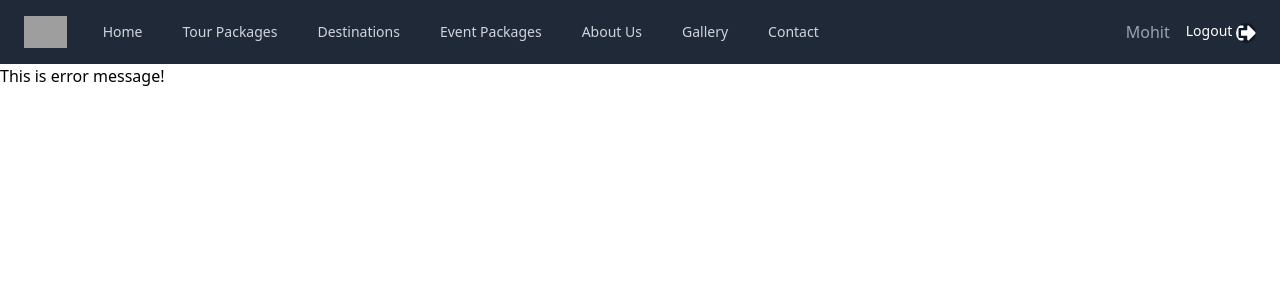
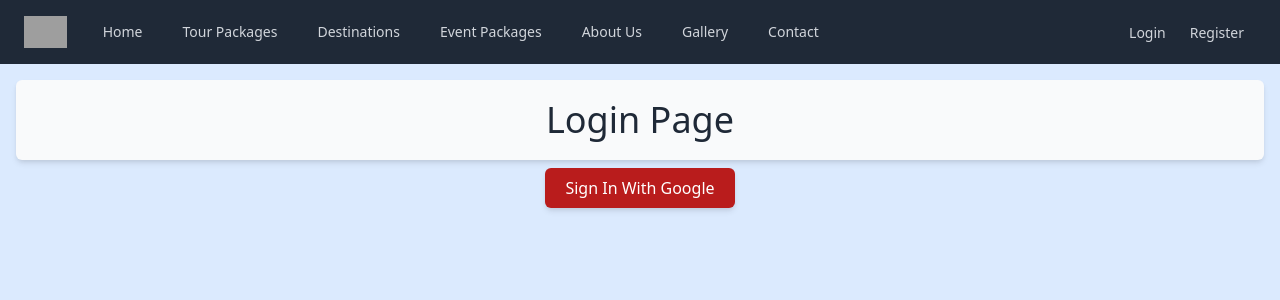
Before and after one commit to Mostakimul/node-tour-react, a React (Create React App) app: page /login in a window 1280 px wide. Shown: the top 300 px of the page. Built offline with nearby package versions, Linux system fonts and the light colour scheme; no server answers; grey boxes are pictures that could not be loaded.

Commit message:
google sign in completed with auth context

```diff
--- a/src/App.js
+++ b/src/App.js
@@ -1,5 +1,6 @@
 import { BrowserRouter as Router, Route, Switch } from 'react-router-dom';
 import TheNavbar from './components/common/TheNavbar';
+import AuthProvider from './context/AuthProvider';
 import About from './pages/About';
 import AllDestination from './pages/AllDestination';
 import AllTourPackages from './pages/AllTourPackages';
@@ -8,9 +9,13 @@ import Error from './pages/Error';
 import EventPackage from './pages/EventPackage';
 import Gallery from './pages/Gallery';
 import Home from './pages/Home';
+import Login from './pages/Login';
+import Register from './pages/Register';
+import PrivateRoute from './PrivateRoute/PrivateRoute';
 
 function App() {
   return (
+    <AuthProvider>
       <Router>
         <div className="bg-gray-800">
           <div className="container">
@@ -33,11 +38,17 @@ function App() {
           <Route path="/about-us">
             <About />
           </Route>
-        <Route path="/gallery">
+          <PrivateRoute path="/gallery">
             <Gallery />
-        </Route>
+          </PrivateRoute>
           <Route path="/contact-us">
             <Contact />
+          </Route>
+          <Route path="/login">
+            <Login />
+          </Route>
+          <Route path="/register">
+            <Register />
           </Route>
           <Route exact path="/">
             <Home />
@@ -47,6 +58,7 @@ function App() {
           </Route>
         </Switch>
       </Router>
+    </AuthProvider>
   );
 }
 
--- /dev/null
+++ b/src/PrivateRoute/PrivateRoute.js
@@ -0,0 +1,28 @@
+import React from 'react';
+import Loader from 'react-loader-spinner';
+import 'react-loader-spinner/dist/loader/css/react-spinner-loader.css';
+import { Redirect, Route } from 'react-router';
+import useAuth from '../hooks/useAuth';
+
+const PrivateRoute = ({ children, ...rest }) => {
+  const { user, isLoading } = useAuth();
+  if (isLoading) {
+    return <Loader type="ThreeDots" color="#00BFFF" height={80} width={80} />;
+  }
+  return (
+    <Route
+      {...rest}
+      render={({ location }) =>
+        user.email ? (
+          children
+        ) : (
+          <Redirect
+            to={{ pathname: '/login', state: { from: location } }}
+          ></Redirect>
+        )
+      }
+    ></Route>
+  );
+};
+
+export default PrivateRoute;
--- a/src/components/common/TheNavbar.js
+++ b/src/components/common/TheNavbar.js
@@ -1,11 +1,12 @@
 import { Disclosure } from '@headlessui/react';
 import { React } from 'react';
 import { FaSignOutAlt } from 'react-icons/fa';
-// import { BellIcon, MenuIcon, XIcon } from '@heroicons/react/outline'
 import { HiMenu, HiX } from 'react-icons/hi';
 import { Link } from 'react-router-dom';
+import useAuth from '../../hooks/useAuth';
 
 const TheNavbar = () => {
+  const { user, logOut } = useAuth();
   return (
     <Disclosure as="nav">
       {({ open }) => (
@@ -88,13 +89,18 @@ const TheNavbar = () => {
                 </div>
               </div>
               <div className="absolute inset-y-0 right-0 block sm:flex items-center pr-2 sm:static sm:inset-auto sm:ml-6 sm:pr-0">
+                {user?.email ? (
+                  <>
                     <div className="bg-gray-800 p-1 rounded-full text-gray-400 text-center hover:text-white">
                       Mohit
                     </div>
                     <div className="ml-3 relative">
                       <div>
                         <div className="bg-gray-800 flex text-sm rounded-full focus:outline-none focus:ring-2 focus:ring-offset-2 focus:ring-offset-gray-800 focus:ring-white">
-                      <button className="text-white font-medium">
+                          <button
+                            onClick={logOut}
+                            className="text-white font-medium"
+                          >
                             Logout{' '}
                             <FaSignOutAlt
                               className="inline-block w-5 h-5 text-white
@@ -104,6 +110,23 @@ const TheNavbar = () => {
                         </div>
                       </div>
                     </div>
+                  </>
+                ) : (
+                  <div className="relative text-center">
+                    <Link
+                      to="/login"
+                      className="px-3 py-2 rounded-md text-sm font-medium text-gray-300 hover:bg-gray-700 hover:text-white"
+                    >
+                      Login
+                    </Link>
+                    <Link
+                      to="/register"
+                      className="px-3 py-2 rounded-md text-sm font-medium text-gray-300 hover:bg-gray-700 hover:text-white"
+                    >
+                      Register
+                    </Link>
+                  </div>
+                )}
               </div>
             </div>
           </div>
--- /dev/null
+++ b/src/context/AuthProvider.js
@@ -0,0 +1,12 @@
+import React, { createContext } from 'react';
+import useFirebase from '../hooks/useFirebase';
+export const authContext = createContext();
+
+const AuthProvider = ({ children }) => {
+  const allContext = useFirebase();
+  return (
+    <authContext.Provider value={allContext}>{children}</authContext.Provider>
+  );
+};
+
+export default AuthProvider;
--- /dev/null
+++ b/src/firebase/firebase.config.js
@@ -0,0 +1,10 @@
+const firebaseConfig = {
+  apiKey: process.env.REACT_APP_API_KEY,
+  authDomain: process.env.REACT_APP_AUTH_DOMAIN,
+  projectId: process.env.REACT_APP_PROJECT_ID,
+  storageBucket: process.env.REACT_APP_STORAGE_BUCKET,
+  messagingSenderId: process.env.REACT_APP_MESSAGING_SENDER_ID,
+  appId: process.env.REACT_APP_APP_ID,
+};
+
+export default firebaseConfig;
--- /dev/null
+++ b/src/firebase/firebase.init.js
@@ -0,0 +1,8 @@
+import { initializeApp } from 'firebase/app';
+import firebaseConfig from './firebase.config';
+
+const initializeAuthentication = () => {
+  initializeApp(firebaseConfig);
+};
+
+export default initializeAuthentication;
--- /dev/null
+++ b/src/hooks/useAuth.js
@@ -0,0 +1,8 @@
+import { useContext } from 'react';
+import { authContext } from '../context/AuthProvider';
+
+const useAuth = () => {
+  return useContext(authContext);
+};
+
+export default useAuth;
--- /dev/null
+++ b/src/hooks/useFirebase.js
@@ -0,0 +1,55 @@
+import {
+  getAuth,
+  GoogleAuthProvider,
+  onAuthStateChanged,
+  signInWithPopup,
+  signOut,
+} from 'firebase/auth';
+import { useEffect, useState } from 'react';
+import initializeAuthentication from '../firebase/firebase.init';
+
+initializeAuthentication();
+
+const useFirebase = () => {
+  const [user, setUser] = useState({});
+  const [isLoading, setIsLoading] = useState(true);
+
+  const auth = getAuth();
+  const googleProvider = new GoogleAuthProvider();
+
+  const signInWithGoogle = () => {
+    return signInWithPopup(auth, googleProvider);
+  };
+
+  // state handle observer
+  useEffect(() => {
+    const unsub = onAuthStateChanged(auth, (user) => {
+      if (user) {
+        setUser(user);
+      } else {
+        setUser({});
+      }
+      setIsLoading(false);
+    });
+    return () => unsub; //eslint-disable-next-line
+  }, []);
+
+  // sign out method
+  const logOut = () => {
+    setIsLoading(true);
+    signOut(auth)
+      .then(() => {})
+      .finally(() => setIsLoading(false));
+  };
+
+  return {
+    user,
+    setUser,
+    isLoading,
+    setIsLoading,
+    signInWithGoogle,
+    logOut,
+  };
+};
+
+export default useFirebase;
--- /dev/null
+++ b/src/pages/Login.js
@@ -0,0 +1,54 @@
+import React from 'react';
+import { useHistory, useLocation } from 'react-router';
+import useAuth from '../hooks/useAuth';
+
+const Login = () => {
+  const { signInWithGoogle, setUser, setIsLoading, user } = useAuth();
+
+  // history, location
+  const history = useHistory();
+  const location = useLocation();
+  const url = location.state?.from || '/home';
+
+  // redirect user
+  if (user.email) {
+    history.push('/home');
+  }
+
+  // handle Google Sign In
+  const handleGoogleSignIn = () => {
+    signInWithGoogle()
+      .then((res) => {
+        setIsLoading(true);
+        setUser(res.user);
+        history.push(url);
+      })
+      .catch((error) => {
+        console.log(error);
+      })
+      .finally(() => {
+        setIsLoading(false);
+      });
+  };
+  return (
+    <div className="bg-blue-100 min-h-screen">
+      <div className="container py-2">
+        <div className="bg-gray-50 my-2 py-5 text-center rounded-md shadow-md">
+          <h3 className="text-4xl text-gray-800 font-medium capitalize">
+            Login page
+          </h3>
+        </div>
+        <div className="text-center">
+          <button
+            className="bg-red-700 py-2 px-5 text-white capitalize rounded-md shadow-md"
+            onClick={handleGoogleSignIn}
+          >
+            Sign In with Google
+          </button>
+        </div>
+      </div>
+    </div>
+  );
+};
+
+export default Login;
--- /dev/null
+++ b/src/pages/Register.js
@@ -0,0 +1,11 @@
+import React from 'react';
+
+const Register = () => {
+  return (
+    <div>
+      <h2>Register page</h2>
+    </div>
+  );
+};
+
+export default Register;
```
Lines whose indentation alone changed are shown as unchanged.
